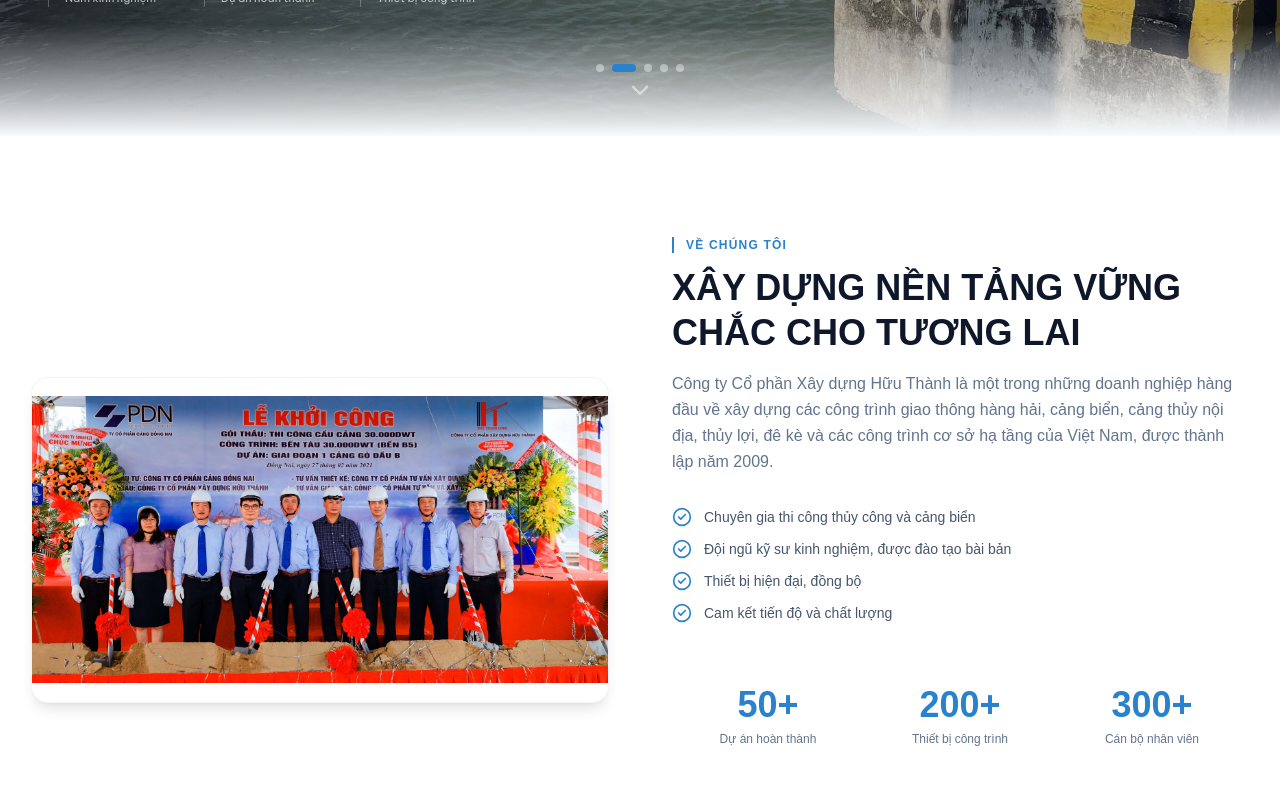
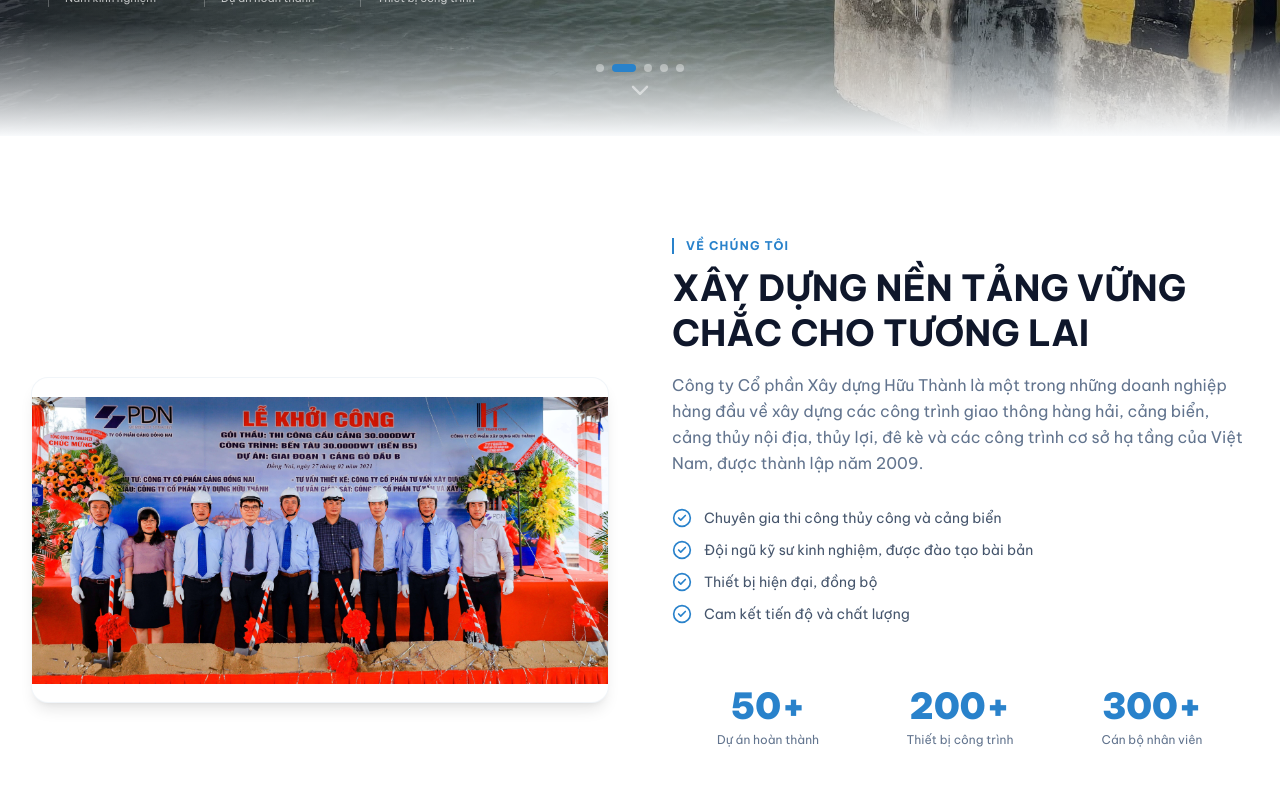
Before and after one commit to phatbt237/huuthanhco, a Next.js app: page / in a window 1280 px wide. Shown: the part 760-1560 px from the top of the page. Built offline with nearby package versions, Linux system fonts and the light colour scheme; no server answers.

Commit message:
Đồng bộ font hiển thị trên mọi thiết bị

```diff
--- a/app/globals.css
+++ b/app/globals.css
@@ -99,17 +99,17 @@ textarea {
 .tiptap .selectedCell { background: #fee2e2; }
 .tiptap .ProseMirror-selectednode { outline: 3px solid #fca5a5; outline-offset: 3px; }
 .news-rich-content { min-width: 0; overflow-wrap: anywhere; color: #334155; }
-.news-article-document { font-family: Arial, "Helvetica Neue", sans-serif; }
+.news-article-document { font-family: inherit; }
 .news-article-document :where(h1, h2, h3, h4, h5, h6, p, li, a, span, time, figcaption, blockquote, td, th, strong, em) {
-  font-family: Arial, "Helvetica Neue", sans-serif !important;
+  font-family: inherit !important;
 }
 .about-section-document,
 .about-section-document :where(h1, h2, h3, h4, h5, h6, p, li, a, span, strong, em, button) {
-  font-family: Arial, "Helvetica Neue", sans-serif !important;
+  font-family: inherit !important;
 }
 .about-page-document,
 .about-page-document :where(h1, h2, h3, h4, h5, h6, p, li, a, span, time, figcaption, strong, em, button, input, select, textarea) {
-  font-family: Arial, "Helvetica Neue", sans-serif !important;
+  font-family: inherit !important;
 }
 .news-rich-content .news-image, .news-rich-content .news-video { margin-block: 2rem; }
 .news-rich-content figcaption { margin-top: .75rem; text-align: center; color: #64748b; font-size: .875rem; line-height: 1.5; font-style: italic; }
```
